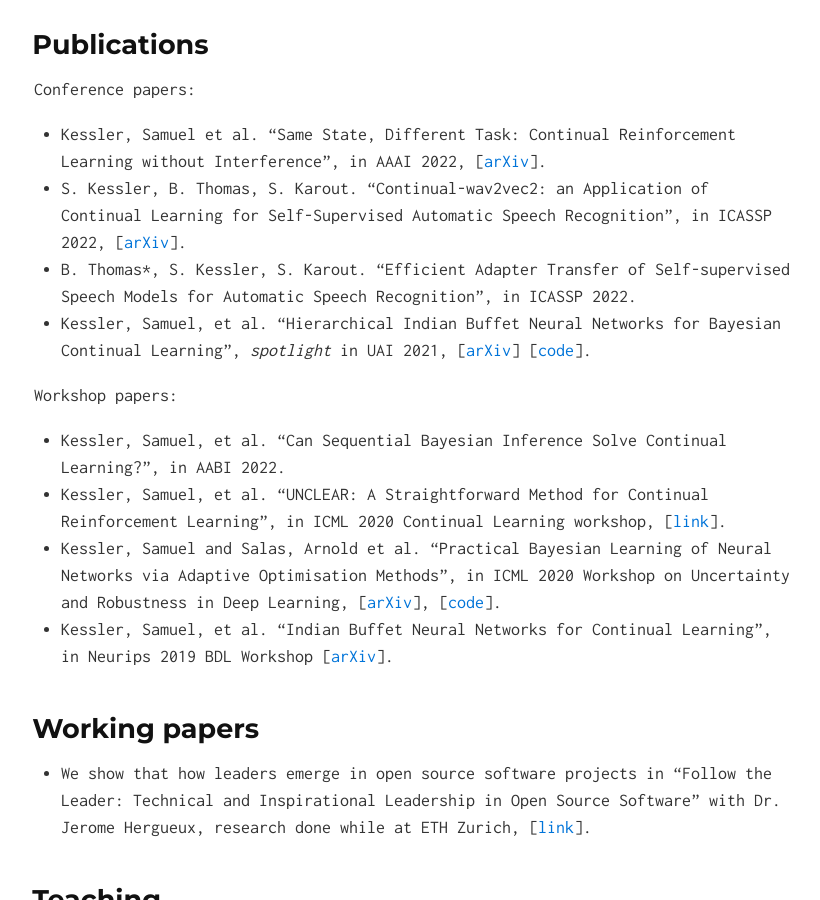
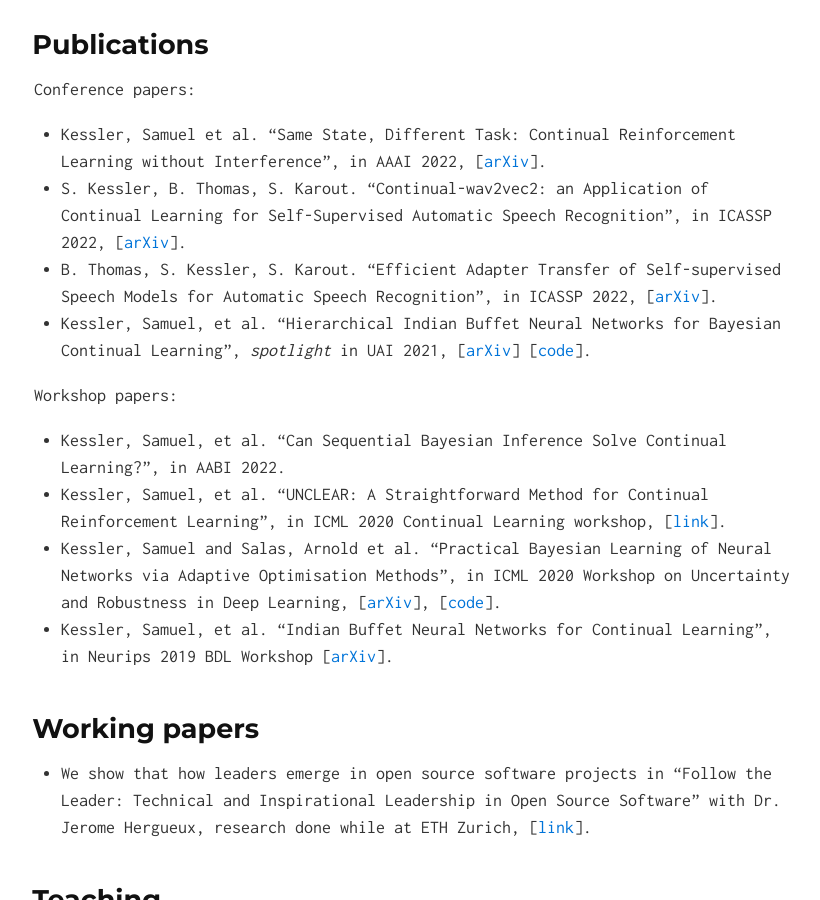
Before and after one commit to skezle/skezle.github.io, a Jekyll site: the page built from index.md, in a window 1280 px wide and 900 px high, scrolled down 1220 px. Shown: the whole window, without its empty margins (228-1048 px from the left). Built offline with Jekyll 4.4.1, drawn with Linux system fonts in a browser that asks for light colours.

Commit message:
Update index.md

```diff
--- a/index.md
+++ b/index.md
@@ -29,7 +29,7 @@ Statistics at ETH Zurich.
 Conference papers:
 * Kessler, Samuel et al. "Same State, Different Task: Continual Reinforcement Learning without Interference", in AAAI 2022, \[[arXiv](https://arxiv.org/abs/2106.02940)\].
 * S. Kessler, B. Thomas, S. Karout. "Continual-wav2vec2: an Application of Continual Learning for Self-Supervised Automatic Speech Recognition", in ICASSP 2022, \[[arXiv](https://arxiv.org/abs/2107.13530)\].
-* B. Thomas*, S. Kessler, S. Karout. "Efficient Adapter Transfer of Self-supervised Speech Models for Automatic Speech Recognition", in ICASSP 2022.
+* B. Thomas, S. Kessler, S. Karout. "Efficient Adapter Transfer of Self-supervised Speech Models for Automatic Speech Recognition", in ICASSP 2022, \[[arXiv](http://arxiv.org/abs/2202.03218)\].
 * Kessler, Samuel, et al. "Hierarchical Indian Buffet Neural Networks for Bayesian Continual Learning", *spotlight* in UAI 2021, \[[arXiv](https://arxiv.org/abs/1912.02290)\] \[[code](https://github.com/skezle/IBP_BNN)\].
 
 Workshop papers:
```
